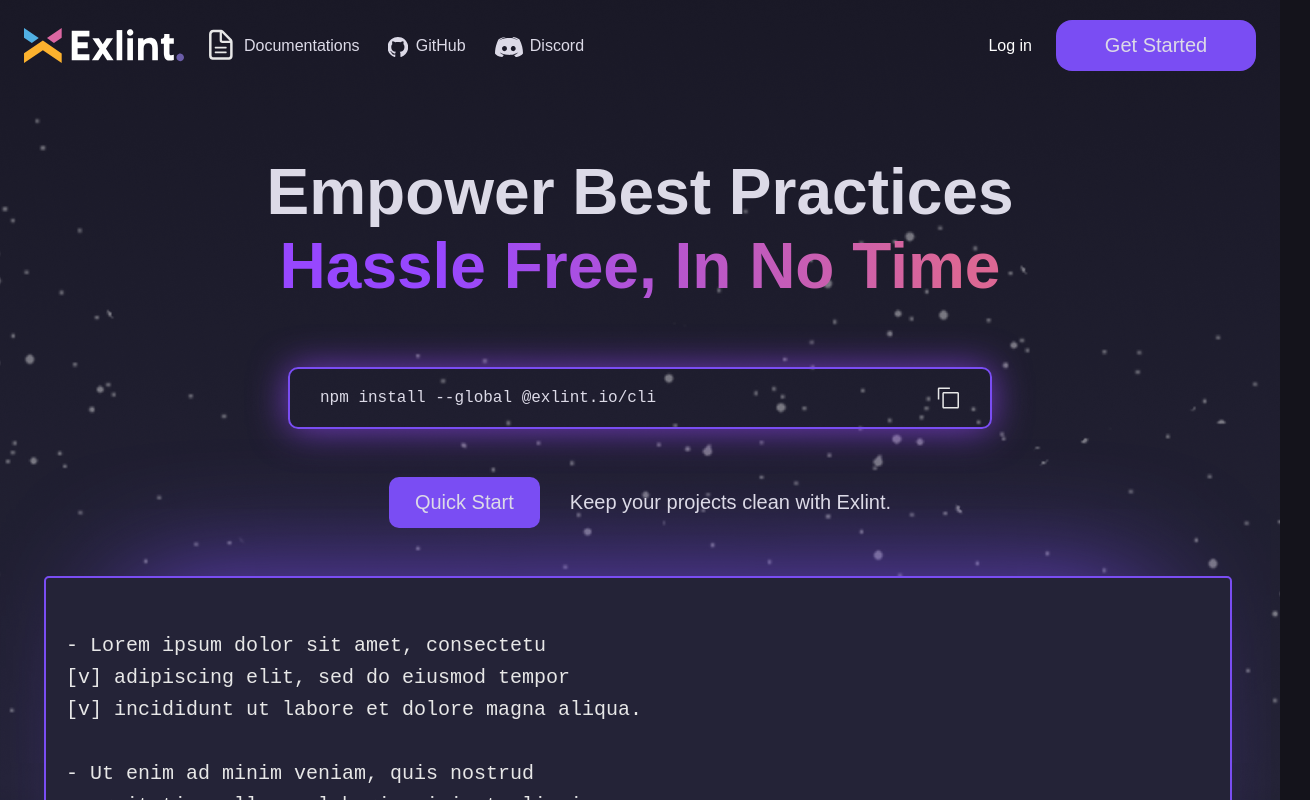
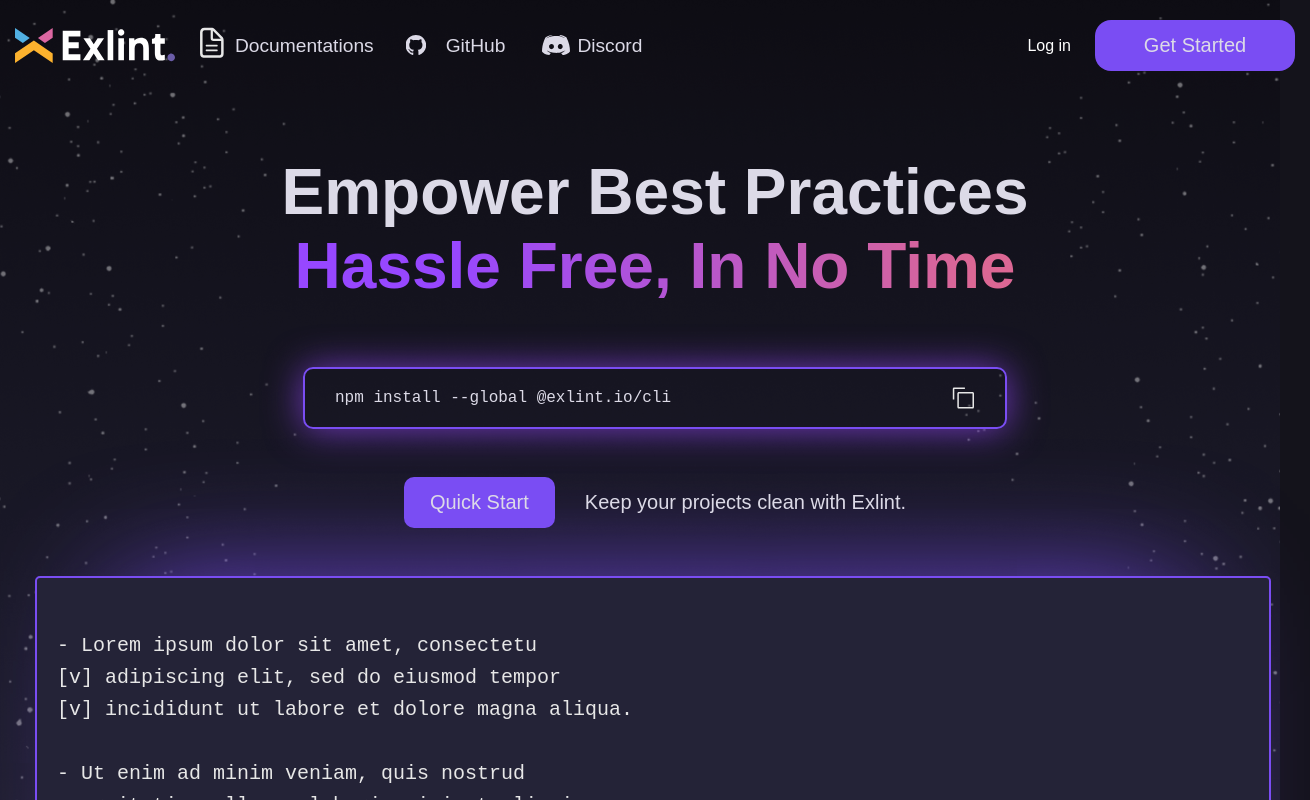
Before and after one commit to eberts-dev/exlint, a React (Vite) app: page / in a window 1280 px wide. Shown: the top 800 px of the page, 1310 px wide, since content can reach past the window. Built offline with nearby package versions, Linux system fonts and the light colour scheme; a web font is replaced by a local one.

Commit message:
feature-header-layout

```diff
--- a/src/components/layout/Header/Header.module.scss
+++ b/src/components/layout/Header/Header.module.scss
@@ -2,12 +2,23 @@
 	position: relative;
 	background: url('@assets/img/stars.png') no-repeat;
 	background-position: bottom;
+	background-size: cover;
+
+	@include mobile {
+		background-size: 200% auto;
+	}
 }
 
 .wrapper {
-	max-width: 1280px;
-	width: calc(100% - 3rem);
-	margin: 0 auto;
+	@include container;
+
+	@include mobile {
+		width: calc(100% - 2rem);
+	}
+
+	@include mobile-small {
+		width: calc(100% - 1.5rem);
+	}
 }
 
 a {
@@ -20,15 +31,25 @@
 	border: none;
 	background: none;
 	color: $white;
+
+	@include tablet {
+		width: 100%;
+		max-width: 420px;
 	}
 
-input::placeholder {
+	@include mobile {
+		width: 100%;
+		max-width: 100%;
+	}
+
+	&::placeholder {
 		color: $white;
 	}
 
-input:focus-visible,
-input:active {
+	&:focus-visible,
+	&:active {
 		outline: none;
+	}
 }
 
 .title {
@@ -38,15 +59,37 @@
 	margin: 64px auto;
 	text-align: center;
 	color: $white;
-	& span:first-child {
+
+	@include tablet {
+		font-size: 3rem;
+		margin: 48px auto;
+	}
+
+	@include mobile {
+		font-size: 3rem;
+		margin: 32px auto;
+	}
+
+	@include mobile-small {
+		margin: 24px auto;
+	}
+
+	& span {
+		&:first-child {
 			color: $white;
 		}
-	& span:last-child {
+
+		&:last-child {
 			text-align: center;
 			margin-bottom: 52px;
 			background: $text-gradient;
 			-webkit-text-fill-color: transparent;
 			background-clip: text;
+
+			@include mobile {
+				margin-bottom: 32px;
+			}
+		}
 	}
 }
 
--- a/src/components/menu/Menu.module.scss
+++ b/src/components/menu/Menu.module.scss
@@ -5,19 +5,40 @@
 	margin: 0 auto;
 	padding: 20px 0;
 	column-gap: 20px;
-	@media (max-width: 760px) {
+
+	@include tablet {
 		flex-direction: column;
-		gap: 4rem;
+		row-gap: 2em;
+	}
+
+	@include mobile {
+		gap: 3rem;
 	}
 }
 
 .logo {
 	width: 10rem;
+
+	@include mobile {
+		width: 17rem;
+	}
 }
 
 .startBtn {
-	width: 100%;
-	border-radius: 10rem;
+	width: 200px;
+	border-radius: 1rem;
+	display: inline;
+
+	@include desktop {
+		&.startBtn {
+			display: none;
+		}
+	}
+
+	@include tablet {
+		display: block;
+		width: 100%;
+	}
 }
 
 .username {
@@ -30,13 +51,26 @@
 	border: 0.2em solid $main-btn;
 	width: 100%;
 	text-align: center;
+
+	@include mobile {
+		font-size: 0.9em;
+		padding: 0.4em 0.8em;
+	}
 }
 
 .list {
 	display: flex;
 	align-items: center;
-	gap: 0.2rem;
+	gap: 4.5rem;
 	padding: 0 40px;
+
+	@include mobile {
+		flex-wrap: wrap;
+		flex-direction: column;
+		align-items: flex-start;
+		padding: 0;
+		gap: 1rem;
+	}
 }
 
 .buttons {
@@ -46,20 +80,15 @@
 	align-items: center;
 	column-gap: 1.5rem;
 	cursor: pointer;
-	@media (max-width: 960px) {
+
+	@include desktop {
 		justify-content: center;
 	}
-}
 
-.startBtn {
-	width: 200px;
-	border-radius: 1rem;
-	display: inline;
-	@media (max-width: 990px) {
-		display: none;
-	}
-	@media (max-width: 760px) {
-		display: block;
+	@include mobile {
+		flex-wrap: wrap;
+		font-size: 1.5em;
+		gap: 1rem;
 	}
 }
 
@@ -72,19 +101,39 @@
 	border-radius: 30px;
 	color: $white;
 	background: $main-btn;
+
+	@include mobile {
+		width: 100%;
+	}
 }
 
 .login {
 	background: none;
 	font-size: 1rem;
 	color: $main-txt;
+
 	&:hover {
 		transition: 0.2s;
-		color: $main-btn;
+		color: $page;
 		cursor: pointer;
 	}
-	@media (max-width: 980px) {
+
+	@include desktop {
 		width: 70px;
+	}
+
+	@include tablet {
+		font-size: 1.5rem;
+		width: 7rem;
+		background: $main-btn;
+		color: $white;
+		padding: 9px 0;
+		border-radius: 10px;
+	}
+
+	@include mobile {
+		cursor: pointer;
+		font-weight: 500;
 	}
 }
 
@@ -94,11 +143,13 @@
 	font-weight: 500;
 	background: none;
 	color: $main-txt;
+
 	&:hover {
 		transition: 0.2s;
 		color: $main-btn;
 	}
-	@media (max-width: 560px) {
+
+	@include mobile-small {
 		padding: 0;
 		width: 100%;
 	}
@@ -107,16 +158,18 @@
 .doc,
 .git,
 .discord {
-	font-size: 16px;
+	font-size: 1.2rem;
 }
 
 .doc {
 	position: relative;
 	background: none;
 	color: $white;
+
 	&:hover {
 		cursor: pointer;
 	}
+
 	&::before {
 		content: '';
 		right: auto;
@@ -127,11 +180,18 @@
 		position: absolute;
 		background-size: contain;
 		background: url('@assets/icons/docs.svg') center no-repeat;
+
+		@include mobile {
+			left: -40px;
+			width: 25px;
+			height: 35px;
+		}
 	}
 }
 
 .discord {
 	position: relative;
+
 	&::before {
 		content: '';
 		position: absolute;
@@ -141,26 +201,46 @@
 		height: 20px;
 		background-size: cover;
 		background: url('@assets/icons/discord.svg') center no-repeat;
+
+		@include mobile {
+			left: -40px;
+			width: 24px;
+		}
 	}
 }
 
 .git {
 	position: relative;
 	display: inline-block;
-	padding: 0 61px 0 53px;
+	/* padding: 0 61px 0 53px; */
+
 	&::before {
 		content: '';
-		left: 25px;
+		left: -40px;
 		width: 20px;
 		right: auto;
 		height: 20px;
 		position: absolute;
 		background-size: cover;
 		background: url('@assets/icons/github.svg') center no-repeat;
+
+		@include mobile {
+			width: 23px;
+			height: 20px;
+		}
+
+		@include mobile-small {
+			padding: 0;
+		}
 	}
 }
 
 .userSection {
 	display: flex;
 	gap: 1em;
+
+	@include mobile {
+		flex-direction: column;
+		width: 100%;
+	}
 }
--- a/src/styles/global.scss
+++ b/src/styles/global.scss
@@ -1,7 +1,6 @@
 @use '@styles/fonts' as *;
 @use '@styles/colors' as *;
 @use '@styles/mixins' as *;
-
 
 * {
 	margin: 0;
--- a/src/styles/mixins.scss
+++ b/src/styles/mixins.scss
@@ -1,3 +1,9 @@
+$mobile-small: 320px;
+$mobile: 375px;
+$tablet: 768px;
+$desktop: 1024px;
+$desktop-large: 1440px;
+
 @mixin centered-block-desc($width: 1440px) {
 	width: $width;
 	margin: 0 auto;
@@ -12,3 +18,56 @@
 	width: $width;
 	margin: 0 auto;
 }
+
+// Media query mixins
+@mixin mobile-small {
+	@media (max-width: #{$mobile-small}) {
+		@content;
+	}
+}
+
+@mixin mobile {
+	@media (max-width: #{$mobile}) {
+		@content;
+	}
+}
+
+@mixin tablet {
+	@media (max-width: #{$tablet}) {
+		@content;
+	}
+}
+
+@mixin desktop {
+	@media (max-width: #{$desktop}) {
+		@content;
+	}
+}
+
+// Flexbox mixins
+@mixin flex-center {
+	display: flex;
+	justify-content: center;
+	align-items: center;
+}
+
+@mixin flex-column {
+	display: flex;
+	flex-direction: column;
+}
+
+// Container mixin
+@mixin container {
+	width: 100%;
+	max-width: $desktop-large;
+	margin: 0 auto;
+	padding: 0 15px;
+
+	@include tablet {
+		padding: 0 20px;
+	}
+
+	@include mobile {
+		padding: 0 15px;
+	}
+}
```
Lines whose indentation alone changed are shown as unchanged.
